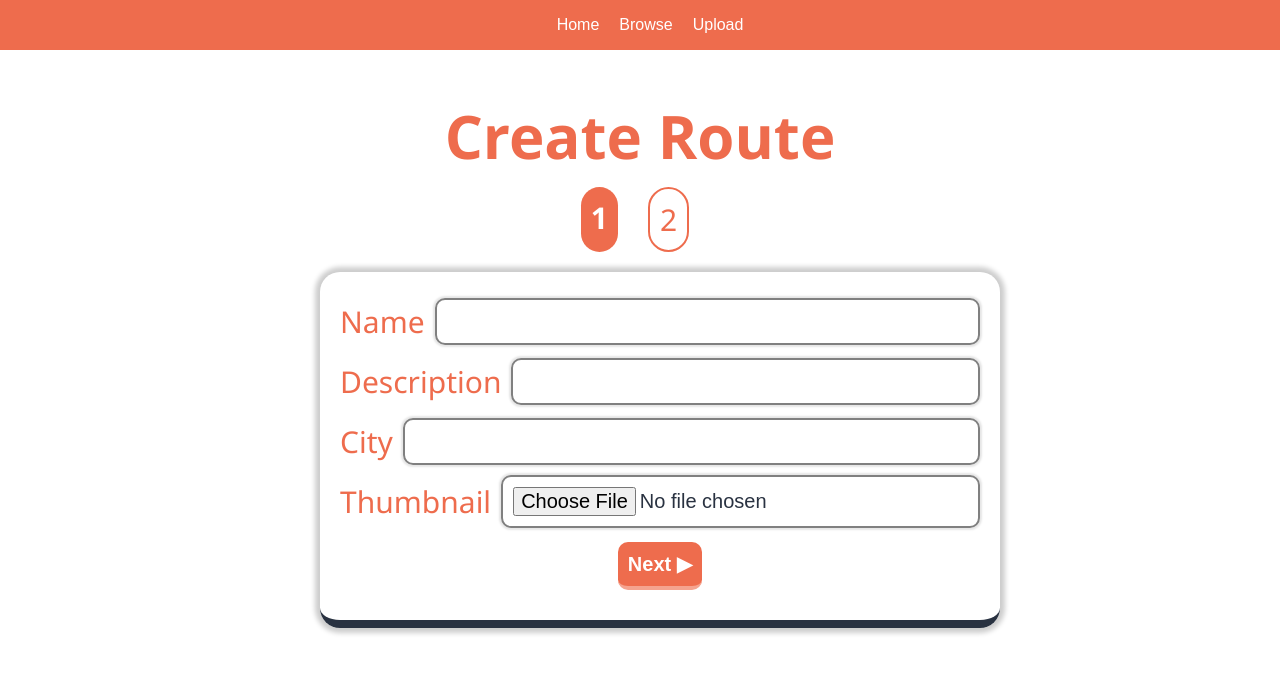
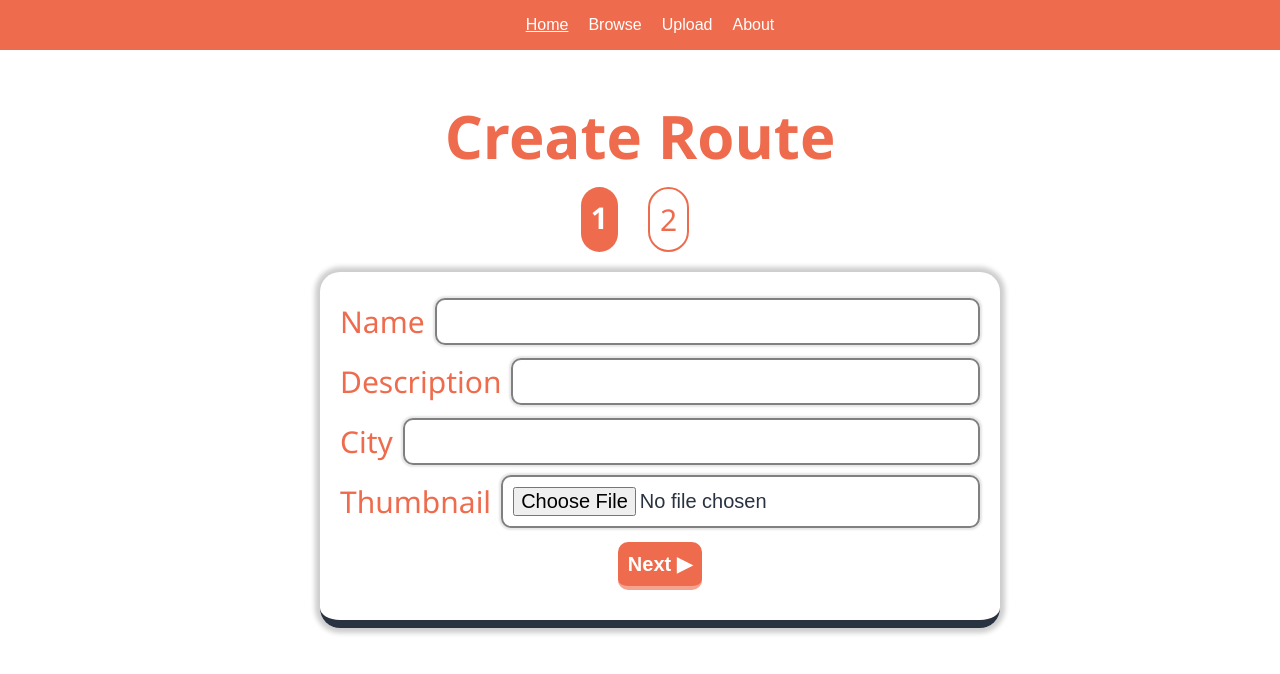
Before and after one commit to slagesse/golocal, a website: page upload.html in a window 1280 px wide. In both pictures the pointer is over the link "Home". Drawn offline with nearby package versions, Linux system fonts and the light colour scheme.

Commit message:
Update upload.html

```diff
--- a/upload.html
+++ b/upload.html
@@ -305,6 +305,10 @@
             margin-bottom: 10px;
         }
 
+        .nav-link:hover {
+            text-decoration: underline;
+        }
+
     </style>
     <link rel="stylesheet" href="https://cdnjs.cloudflare.com/ajax/libs/font-awesome/5.15.3/css/all.min.css"/>
     <script src="https://cdnjs.cloudflare.com/ajax/libs/Sortable/1.10.2/Sortable.min.js"></script>
@@ -318,6 +322,7 @@
             <a class="nav-link" href="index.html">Home</a>
             <a class="nav-link" href="browse.html">Browse</a>
             <a class="nav-link" href="upload.html">Upload</a>
+            <a class="nav-link" href="about.html">About</a>
         </nav>
     </div>
     <div id="sheet">
```
